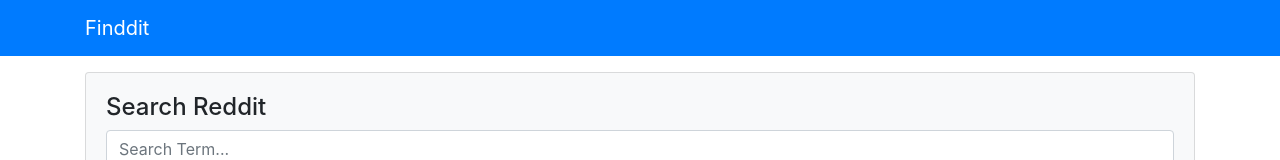
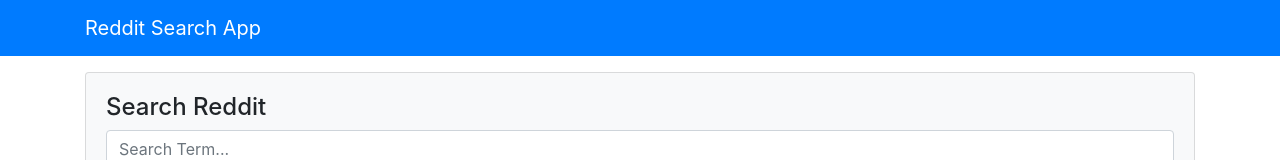
Before and after one commit to Zac-L/reddit-search-app-demo, a website with bundled scripts: page index.html in a window 1280 px wide. Shown: the top 160 px of the page. Built offline with nearby package versions, Linux system fonts and the light colour scheme.

Commit message:
name change

```diff
--- a/index.html
+++ b/index.html
@@ -10,7 +10,7 @@
 <body>
     <nav class="navbar navbar-dark bg-primary mb-3">
             <div class="container">
-                <span class="navbar-brand">Finddit</span>
+                <span class="navbar-brand">Reddit Search App</span>
             </div>
             </nav>
             <div id="search-container" class="container">
```
Also changed, not shown: dist/index.html.
